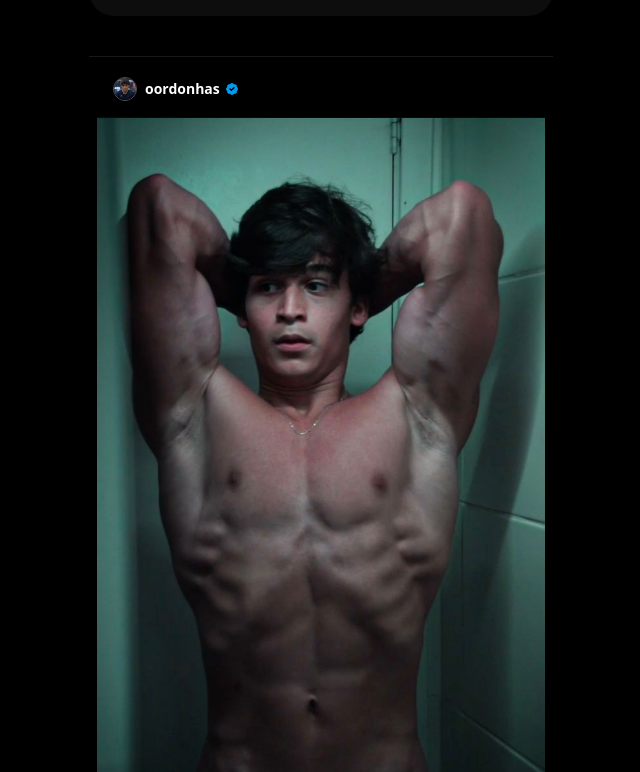
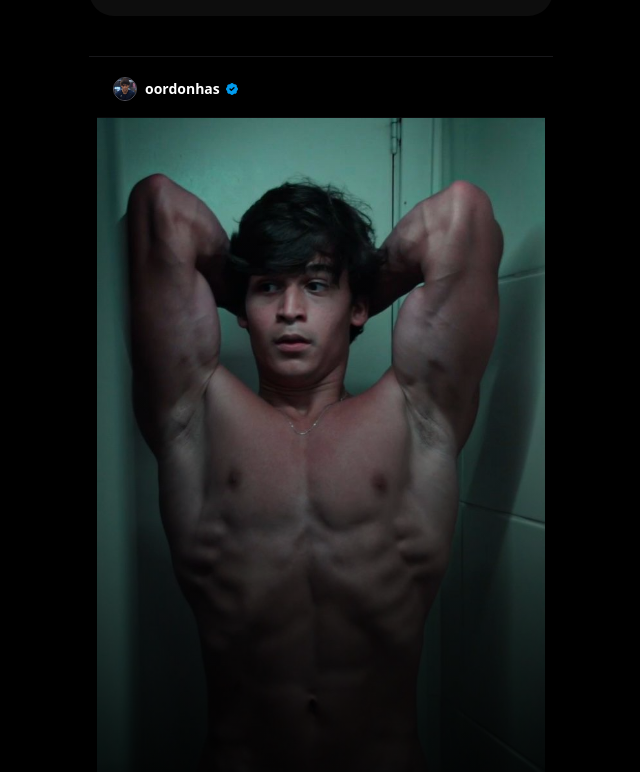
Before and after one commit to lucasfabbrim/ph, a Next.js app: page / in a window 1280 px wide. Shown: the part 1472-2244 px from the top of the page, without its empty margins (319-959 px from the left). Built offline with nearby package versions, Linux system fonts and the light colour scheme.

Commit message:
Update instagram.tsx

```diff
--- a/src/components/instagram.tsx
+++ b/src/components/instagram.tsx
@@ -89,6 +89,7 @@
                 height={625}
                 className="object-cover"
               />
+              <div className="absolute inset-0 bg-gradient-to-t from-black via-black/40 to-transparent" />
             </div>
           ))}
         </div>
```
